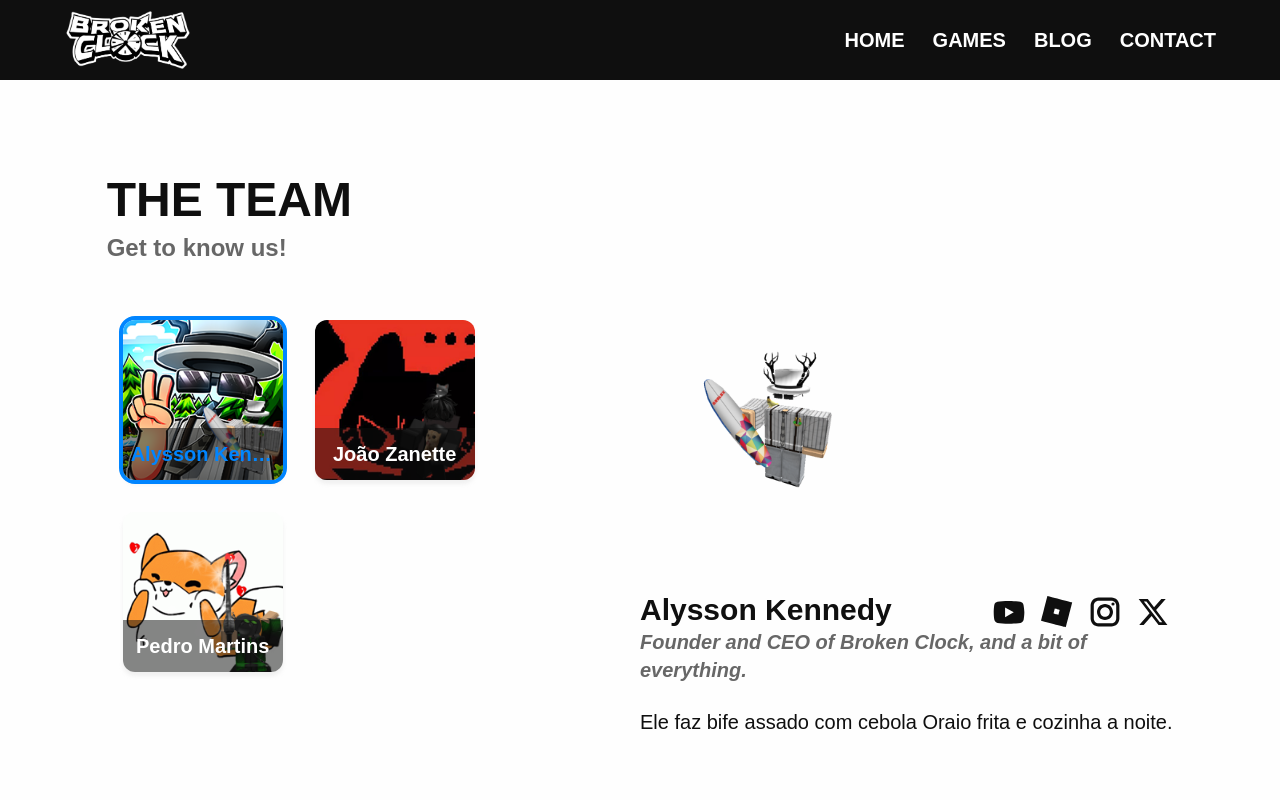
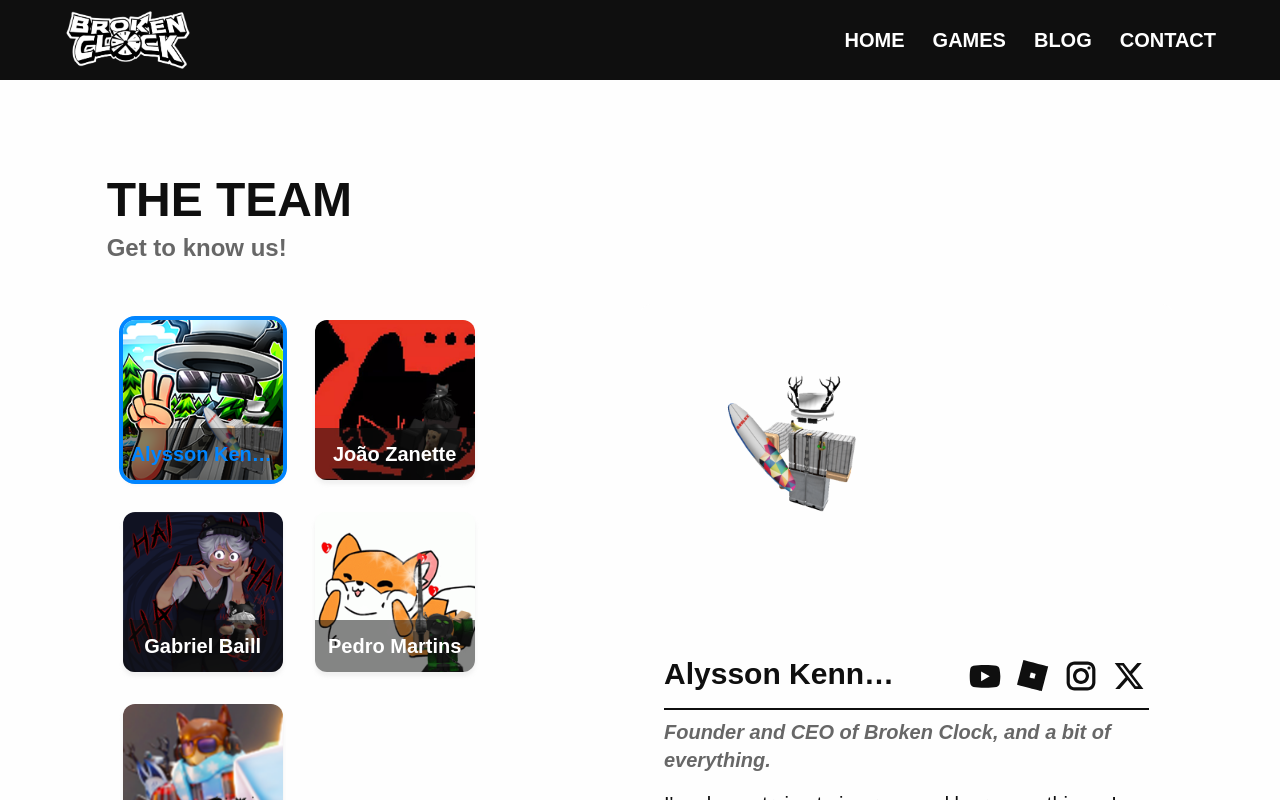
Before and after one commit to AlyssonKe/Broken-Clock-SITE, a Next.js app: page / in a window 1280 px wide. Both pictures are taken after a click on the button "Alysson Kennedy". Shown: the part 2272-3072 px from the top of the page. Built offline with nearby package versions, Linux system fonts and the light colour scheme.

Commit message:
novo commit

```diff
--- a/pages/index.js
+++ b/pages/index.js
@@ -40,13 +40,15 @@ export async function getStaticProps() {
   }
 
 export default function Home ({ posts }) {
-	const [workerName, setWorkerName] = useState()
-	const [workerRole, setWorkerRole] = useState()
-	const [workerDescription, setWorkerDescription] = useState()
+	const [workerName, setWorkerName] = useState(null)
+	const [workerRole, setWorkerRole] = useState(null)
+	const [workerDescription, setWorkerDescription] = useState(null)
 	const [workerRobloxCharacter, setWorkerRobloxCharacter] = useState()
-	const [workerSocialMedia, setWorkerSocialMedia] = useState();
+	const [workerSocialMedia, setWorkerSocialMedia] = useState(null);
 
-	const [selectedPost, setSelectedPost] = useState();
+	const [selectedPost, setSelectedPost] = useState(null);
+
+    const [workerInformationVisible, setWorkerInformationVisible] = useState(false);
 
 	function changeWorker(worker) {
 		console.log(worker)
@@ -81,6 +83,8 @@ export default function Home ({ posts }) {
 		} else {
 			console.log(`Social media não encontrado no item`);
 		}
+
+        toggleWorkerInformation()
 	}
 
 	const renderSocialIcon = (platform, url) => {
@@ -124,6 +128,12 @@ export default function Home ({ posts }) {
 		   roblox: 'M120.5,271.7c-110.9-28.6-120-31-119.9-31.5C0.7,239.6,62.1,0.5,62.2,0.4c0,0,54,13.8,119.9,30.8S302.1,62,302.2,62c0.2,0,0.2,0.4,0.1,0.9c-0.2,1.5-61.5,239.3-61.7,239.5C240.6,302.5,186.5,288.7,120.5,271.7z M174.9,158c3.2-12.6,5.9-23.1,6-23.4c0.1-0.5-2.3-1.2-23.2-6.6c-12.8-3.3-23.5-5.9-23.6-5.8c-0.3,0.3-12.1,46.6-12,46.7c0.2,0.2,46.7,12.2,46.8,12.1C168.9,180.9,171.6,170.6,174.9,158L174.9,158z',
 		};
 		return iconPaths[platform];
+	 };
+
+
+
+     const toggleWorkerInformation = () => {
+        setWorkerInformationVisible(!workerInformationVisible);
      };
 
 	// const renderSocialIcon = (platform, url) => {
@@ -179,7 +189,7 @@ export default function Home ({ posts }) {
     return (
         <div>
             {/* Home */}
-            <div className='relative -mt-20 bg-principal h-[calc(100vh+1rem)] max-h-[1024px] min-h-[600px] before:bg-john-and-mark before:bg-cover before:bg-center before:bg-no-repeat before:absolute before:w-full before:h-full before:blur-sm before:-z-10'>
+            <div className='relative -mt-20 bg-principal h-[calc(100vh+1rem)] max-h-[1024px] min-h-[600px] before:bg-john-and-mark-bg before:bg-cover before:bg-center before:bg-no-repeat before:absolute before:w-full before:h-full before:blur-sm before:-z-10'>
                 <div className='bg-home-shadow bg-cover bg-center bg-no-repeat h-full w-full'>
                     {/* Background */}
 
@@ -345,23 +355,23 @@ export default function Home ({ posts }) {
 			</div>
 
 			 {/* Team */}
-            <div className='bg-primary'>
+			 <div className='relative bg-primary'>
 				<div className='w-10/12 mx-auto py-24'>
 					<div className="pb-10">
 						<h1 className="uppercase text-secundary font-black text-5xl pb-2">The Team</h1>
 						<h2 className="text-gray font-bold text-2xl">Get to know us!</h2>
 					</div>
 
-                    <div className="w-full h-fit flex">
-                        <div className='w-1/2 h-fit flex flex-wrap'>
+                    <div className="w-full h-fit sm:flex">
+                        <div className='w-full h-fit flex flex-wrap sm:w-1/2 sm:min-h-0'>
                             {/* John and Mark */}
-							{posts.map((post) => (
-								<div className="h-40 w-40 m-4" key={post.frontMatter.title}>
-									<button onClick={() => changeWorker(post.frontMatter)} className={`absolute bg-primary w-40 h-40 rounded-xl overflow-hidden shadow-games ${selectedPost === post.frontMatter.title ? 'outline outline-4 outline-main-blue' : ''}`} key={post.frontMatter.title}>
+							{[...posts].sort((a, b) => a.frontMatter.order - b.frontMatter.order).map((post) => (
+								<div className="w-32 h-32 sm:h-40 m-4 sm:w-40" key={post.frontMatter.title}>
+									<button onClick={() => changeWorker(post.frontMatter)} className={`absolute bg-primary w-32 h-32 rounded-xl overflow-hidden shadow-games sm:w-40 sm:h-40 ${selectedPost === post.frontMatter.title ? 'sm:outline outline-4 sm:outline-main-blue' : ''}`} key={post.frontMatter.title}>
 										{/* ... restante do seu código ... */}
 										<div className="block relative w-full h-full bg-secundary-white overflow-hidden">
 											{/* Worker cover */}
-											<div className='bg-cover bg-no-repeat bg-center duration-300 h-full hover:duration-300 hover:scale-110'>
+											<div className='bg-cover bg-no-repeat bg-center duration-300 h-full'>
 												<img src={post.frontMatter.thumbnail} alt="Cover Image" className="w-full h-full" />
 												<div className="absolute right-0 w-full h-full z-10 -translate-y-3/4 translate-x-1/4">
 													<img src={post.frontMatter["roblox-character"]}></img>
@@ -371,7 +381,7 @@ export default function Home ({ posts }) {
 										</div>
 
 										<div className="absolute flex bottom-0 w-full h-fit before:absolute before:w-full before:h-full before:bg-secundary before:opacity-50 before:-z-10 z-10">
-											<h3 className={`text-center text-xl font-bold my-3 w-full px-2 overflow-hidden whitespace-nowrap text-ellipsis ${selectedPost === post.frontMatter.title ? 'text-main-blue' : 'text-white'}`} key={post.frontMatter.title}>
+											<h3 className={`text-center text-xl font-bold my-3 w-full px-2 overflow-hidden whitespace-nowrap text-ellipsis ${selectedPost === post.frontMatter.title ? 'text-white sm:text-main-blue' : 'text-white'}`} key={post.frontMatter.title}>
 												{post.frontMatter.title}
 											</h3>
 											{/* <h3 className={`text-white text-center text-xl font-bold my-3 w-full px-2 overflow-hidden whitespace-nowrap text-ellipsis ${selectedPost === post.frontMatter.title ? 'text-main-blue' : ''}`} key={post.frontMatter.title}>{post.frontMatter.title}</h3> */}
@@ -381,9 +391,10 @@ export default function Home ({ posts }) {
                             ))}
                         </div>
 
-                        <div className='w-1/2 h-fit relative z-10'>
-                            {/* <img src="https://tr.rbxcdn.com/30DAY-Avatar-BA63E2E2CC0F2412C74859D2011F5E19-Png/352/352/Avatar/Png/noFilter" alt="Cover Image" className="object-cover w-48 h-96" /> */}
-                            <div className="block w-64 h-64 absolute -z-10">
+                        <div className={`absolute w-full h-full left-0 top-0 z-10 before:absolute before:h-full before:w-full before:bg-secundary before:opacity-50 before:-z-10 sm:before:hidden sm:w-1/2 sm:relative sm:h-fit sm:block ${workerInformationVisible ? 'hidden' : 'block'}`}>
+                            <div className="absolute bg-primary w-1/2 mx-auto right-0 left-0 top-1/2 -translate-y-1/2 p-6 rounded-xl min-w-[250px] sm:min-w-0 sm:relative sm:w-full sm-p-0 sm:right-auto sm:left-auto sm:mx-0 sm:translate-y-0 sm:top-0 sm:bg-transparent">
+                                <button onClick={ toggleWorkerInformation } className="h-16 w-16 absolute right-0 top-0 text-4xl font-bold text-secundary sm:hidden">X</button>
+                                <div className="block w-full h-64 -z-10 mx-auto sm:h-96 sm:w-64 sm:absolute">
 									<img
 										src={workerRobloxCharacter}
 										className={`object-cover object-center w-full ${
@@ -394,26 +405,25 @@ export default function Home ({ posts }) {
 									/>
                                 </div>
 
-							<div className="relative w-full mt-72 z-50 flex">
-                                <h1 className="text-secundary text-left text-3xl font-black inline w-1/2 overflow-hidden whitespace-nowrap text-ellipsis">{workerName}</h1>
-								{/* <img src={workerFlag} className="object-contain rounded-xl w-14 h-full ml-6 mt-1"></img> */}
-
-								{/* Social media */}
-
-								<ul className='absolute w-1/2 h-fit flex flex-row-reverse gap-2 right-0'>
+                                <div className="relative w-full z-50 sm:mt-80 lg:flex lg:flex-row-reverse">
+                                    <ul className='w-full h-fit flex flex-row-reverse gap-2 right-0 lg:w-1/2'>
                                         {validPlatforms.map(platform => (
                                             workerSocialMedia && workerSocialMedia[platform] && (
-											<li key={platform} className='h-10 w-10 p-1 min-[400px]:h-10 min-[400px]:w-10 hover:outline-main-blue hover:duration-200'>
+                                                <li key={platform} className='h-10 w-10 p-1 mt-2 hover:outline-main-blue hover:duration-200'>
                                                     {renderSocialIcon(platform, workerSocialMedia[platform])}
                                                 </li>
                                             )
                                         ))}
                                     </ul>
+
+                                    <h1 className="text-secundary text-left text-3xl font-black block w-full py-2 lg:w-1/2 sm:overflow-hidden lg:whitespace-nowrap lg:text-ellipsis lg:inline">{workerName}</h1>
+
                                 </div>
 
-							{/* <div className={`w-full h-[1px] bg-secundary my-2 ${selectedPost !== null ? 'block' : 'hidden'}`}></div> */}
+                                <div className={`w-full h-[2px] bg-secundary my-2 ${selectedPost !== null ? 'block' : 'hidden'}`}></div>
                                 <h3 className="text-gray text-left text-xl font-bold italic">{workerRole}</h3>
-							<h3 className="text-secundary text-left text-xl mt-6">{workerDescription}</h3>
+                                <h3 className="text-secundary text-left text-xl mt-4">{workerDescription}</h3>
+                            </div>
                         </div>
                     </div>
 				</div>
--- a/pages/team/alysson-kennedy.mdx
+++ b/pages/team/alysson-kennedy.mdx
@@ -3,8 +3,9 @@ thumbnail: /images/team/duelan.png
 contry: /images/countries/brazil.png
 roblox-character: /images/avatars/duelan.png
 title: Alysson Kennedy
-description: Ele faz bife assado com cebola Oraio frita e cozinha a noite.
+description: I'm always trying to improve and learn new things, I love traveling and being in contact with nature, it's my haven of peace!
 roles: Founder and CEO of Broken Clock, and a bit of everything.
+order: 1
 
 instagram: 'https://www.instagram.com/alysson_kennedy_/'
 roblox: 'https://www.roblox.com/users/250083132/'
--- /dev/null
+++ b/pages/team/carineitor.mdx
@@ -0,0 +1,14 @@
+---
+thumbnail: /images/team/carineitor.png
+country: /images/countries/brazil.png
+roblox-character: /images/avatars/carineitor.png
+title: Eduardo Diniz
+description: Ele faz bife assado com cebola frita e cozinha a noite.
+roles: Content creator and voice actor.
+order: 5
+
+twitter: 'https://twitter.com/StudioTiocha'
+instagram: 'https://www.instagram.com/edu._.diniz/'
+roblox: 'https://www.roblox.com/users/47162380/profile'
+youtube: 'https://www.youtube.com/@carineitor7439'
+---
--- /dev/null
+++ b/pages/team/gabs.mdx
@@ -0,0 +1,13 @@
+---
+thumbnail: /images/team/gabs.png
+country: /images/countries/brazil.png
+roblox-character: /images/avatars/gabs.png
+title: Gabriel Baill
+description: Ele faz bife assado com cebola frita e cozinha a noite.
+roles: Marketing Director and Community Manager.
+order: 3
+
+twitter: 'https://twitter.com/officiall7nnin'
+instagram: 'https://www.instagram.com/tp.gabee/'
+roblox: 'https://www.roblox.com/users/152957065/profile'
+---
--- a/pages/team/joao-zanette copy.mdx
+++ b/pages/team/joao-zanette copy.mdx
@@ -5,7 +5,7 @@ roblox-character: /images/avatars/neko.png
 title: João Zanette
 description: Ele faz bife assado com cebola frita e cozinha a noite.
 roles: Creative director, builder and modeling.
-robloxId: 1473680757
+order: 2
 
 twitter: 'https://twitter.com/NekoAltz'
 instagram: 'https://www.instagram.com/joao.zanette_/'
--- a/pages/team/tiocha.mdx
+++ b/pages/team/tiocha.mdx
@@ -3,9 +3,9 @@ thumbnail: /images/team/tiocha.png
 country: /images/countries/brazil.png
 roblox-character: /images/avatars/tiocha.png
 title: Pedro Martins
-description: Ele faz bife assado com cebola frita e cozinha a noite.
+description: I like cherry’s and foxes! 🦊🍒
 roles: 3D modeler, content creator and voice actor.
-robloxId: 1473680757
+order: 4
 
 twitter: 'https://twitter.com/StudioTiocha'
 instagram: 'https://www.instagram.com/tiocha1/'
--- a/tailwind.config.js
+++ b/tailwind.config.js
@@ -48,6 +48,7 @@ module.exports = {
 
         // Home
         'john-and-mark-logo-name': "url('../public/images/home/john-and-mark-logo-name.png')",
+        'john-and-mark-bg': "url('../public/images/home/john-and-mark-bg.png')",
 
         // Community
         'john-and-mark-parallax': "url('../public/images/john-and-mark-parallax.png')",
```
Also changed, not shown: components/navbar.js (+67 -8 lines), public/images/team/carineitor.png (added), public/images/team/gabs.png (added). Lines whose indentation alone changed are shown as unchanged.
